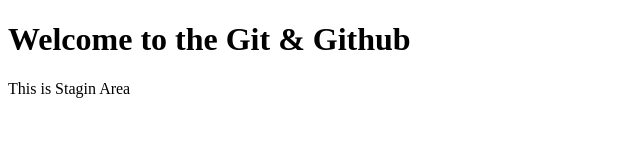
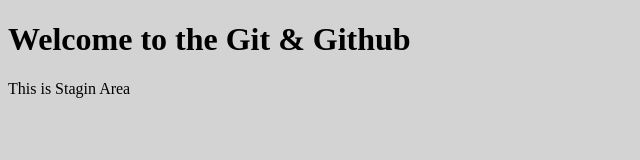
Before and after one commit to mechlin-sda-shahnawaaz/MyProject, a plain HTML site: page index.html in a window 1280 px wide. Shown: the whole page, without its empty margins (0-640 px from the left). Drawn offline with Linux system fonts and the light colour scheme.

Commit message:
Stylesheet Added

```diff
--- a/index.html
+++ b/index.html
@@ -3,6 +3,7 @@
   <head>
     <meta charset="UTF-8" />
     <meta name="viewport" content="width=device-width, initial-scale=1.0" />
+    <link rel="stylesheet" href="./style.css" />
     <title>Index</title>
   </head>
   <body>
--- /dev/null
+++ b/style.css
@@ -0,0 +1,3 @@
+body {
+  background-color: lightgray;
+}
```
